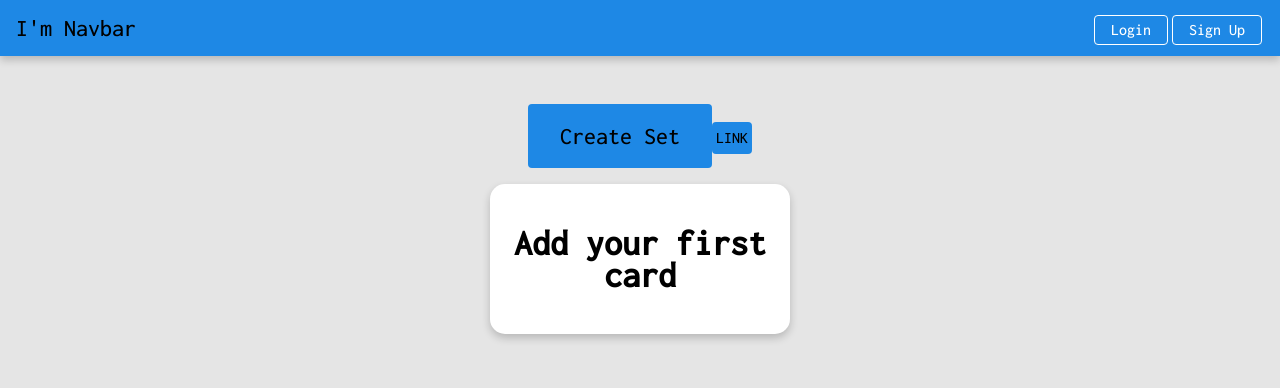
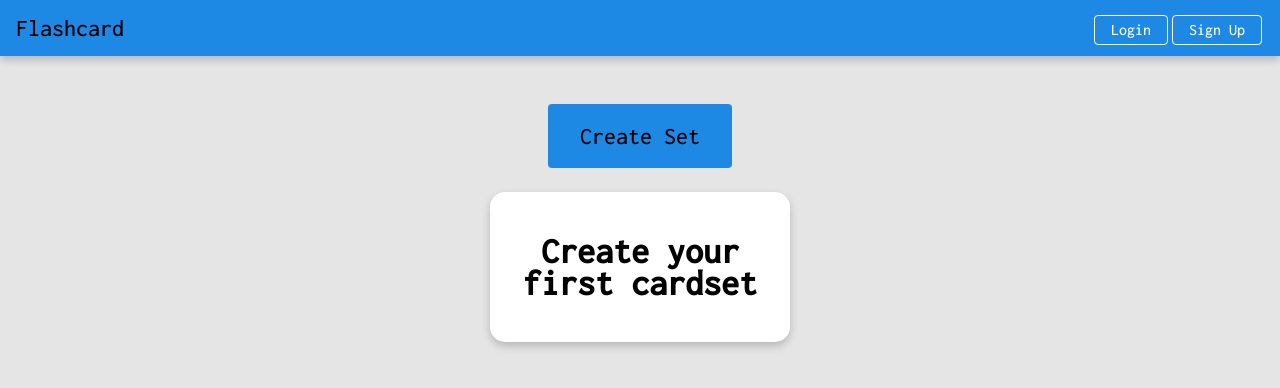
Before and after one commit to edisonslamp/flashcard, a React (Vite) app: page / in a window 1280 px wide. Shown: the top 388 px of the page. Built offline with nearby package versions, Linux system fonts and the light colour scheme; a web font is replaced by a local one.

Commit message:
add align starter card

```diff
--- a/src/app/providers/AppRouter/ui/AppRouter.tsx
+++ b/src/app/providers/AppRouter/ui/AppRouter.tsx
@@ -2,6 +2,7 @@ import { RouterProvider, createBrowserRouter } from "react-router-dom";
 import { AboutPage } from "src/pages/AboutPage";
 import { ErrorPage } from "src/pages/ErrorPage";
 import { MainPage } from "src/pages/MainPage";
+import { CardSetList } from "src/widgets";
 
 export const AppRouter = () => {
     const router = createBrowserRouter([
@@ -16,6 +17,11 @@ export const AppRouter = () => {
             element: <AboutPage />,
             errorElement: <ErrorPage />,
         },
+        {
+            path: "/mySet",
+            element: <CardSetList />,
+            errorElement: <ErrorPage />,
+        },
     ]);
 
     return <RouterProvider router={router} />;
--- a/src/entities/Flashcard/ui/Flashcard.module.scss
+++ b/src/entities/Flashcard/ui/Flashcard.module.scss
@@ -2,13 +2,21 @@
     display: flex;
     justify-content: center;
     align-items: center;
-    word-break: break-all;
     text-align: center;
     width: 18.75rem;
-    min-height: 9.375rem;
+    height: 9.375rem;
     background-color: white;
     box-shadow: 0 4px 8px rgba(0, 0, 0, 0.2);
     border-radius: 15px;
     margin: 1rem;
     padding: 1rem;
 }
+
+.FlashCard:hover {
+    transform: scale(1.03);
+    transition: 0.3s;
+}
+
+h2 {
+    word-wrap: break-word;
+}
--- a/src/entities/Flashcard/ui/Flashcard.tsx
+++ b/src/entities/Flashcard/ui/Flashcard.tsx
@@ -5,10 +5,13 @@ interface FlashCardProps {
     className?: string;
     term?: string;
     definition?: string;
+    onClick?: () => void;
 }
-export const FlashCard: FC<FlashCardProps> = ({ term }) => {
+export const FlashCard: FC<FlashCardProps> = (props) => {
+    const { term, onClick } = props;
+
     return (
-        <div className={cls.FlashCard}>
+        <div className={cls.FlashCard} onClick={onClick}>
             <h2 className="term">{term}</h2>
         </div>
     );
--- a/src/pages/MainPage/ui/MainPage.module.scss
+++ b/src/pages/MainPage/ui/MainPage.module.scss
@@ -7,3 +7,10 @@
     align-items: center;
     justify-content: center;
 }
+
+.cardSet {
+    display: flex;
+    align-items: center;
+    justify-content: center;
+    overflow-wrap: break-word;
+}
--- a/src/pages/MainPage/ui/MainPage.tsx
+++ b/src/pages/MainPage/ui/MainPage.tsx
@@ -1,23 +1,11 @@
-import { useEffect, useState } from "react";
-import { Link } from "react-router-dom";
-import { Card } from "src/entities/Flashcard";
+import { useState } from "react";
 import { CreateCard } from "src/features/CreateCard";
-import { getItem } from "src/shared/lib";
 import { Button, Modal, SizeButton } from "src/shared/ui";
-import { CardSet } from "src/widgets";
+import { CardSetList } from "src/widgets";
 import cls from "./MainPage.module.scss";
 
 export const MainPage = () => {
     const [isCardSetOpen, setIsCardSetOpen] = useState(false);
-    const [cards, setCards] = useState<Card[]>([]);
-
-    useEffect(() => {
-        const getAllCards = async () => {
-            const card = await getItem("flashcardStore", "all");
-            setCards([...card]);
-        };
-        getAllCards();
-    }, []);
 
     const handleClose = () => {
         setIsCardSetOpen((prev) => !prev);
@@ -37,11 +25,8 @@ export const MainPage = () => {
                     >
                         Create Set
                     </Button>
-                    <Link to={"/about"}>
-                        <Button>LINK</Button>
-                    </Link>
                 </div>
-                <CardSet cards={cards} />
+                <CardSetList fetchCards={handleClose} />
             </div>
         </div>
     );
--- a/src/widgets/CardSet/ui/CardSet.tsx
+++ /dev/null
@@ -1,27 +0,0 @@
-import { FC } from "react";
-import { Card, FlashCard } from "src/entities/Flashcard";
-import cls from "./CardSet.module.scss";
-
-interface CardSetProps {
-    cards: Card[];
-}
-
-export const CardSet: FC<CardSetProps> = ({ cards }) => {
-    return (
-        <div className={cls.CardSet}>
-            <ul>
-                {cards[0] ? (
-                    cards.map((item, index) => (
-                        <li key={index}>
-                            <FlashCard term={item.term} />
-                        </li>
-                    ))
-                ) : (
-                    <li>
-                        <FlashCard term={"Add your first card"} />
-                    </li>
-                )}
-            </ul>
-        </div>
-    );
-};
--- a/src/widgets/CardSet/ui/CardSet.module.scss
+++ b/src/widgets/CardSetList/ui/CardSetList.module.scss
@@ -1,8 +1,10 @@
-.cardSet {
+.cardSetList {
     padding: 0.5rem 1.5rem;
     display: flex;
     flex-flow: row wrap;
     justify-content: center;
+    align-items: center;
+    overflow-wrap: break-word;
 }
 
 ul {
--- /dev/null
+++ b/src/widgets/CardSetList/ui/CardSetList.tsx
@@ -0,0 +1,51 @@
+import { FC, useCallback, useEffect, useState } from "react";
+import { Link } from "react-router-dom";
+import { Card, FlashCard } from "src/entities/Flashcard";
+import { getItem } from "src/shared/lib";
+import cls from "./CardSetList.module.scss";
+
+interface CardSetListProps {
+    card?: Card[];
+    fetchCards: () => void;
+}
+
+export const CardSetList: FC<CardSetListProps> = ({ fetchCards }) => {
+    const [cards, setCards] = useState<Card[]>([]);
+
+    fetchCards = useCallback(async () => {
+        const card = await getItem("flashcardStore", "all");
+        setCards([...card]);
+    }, []);
+
+    useEffect(() => {
+        fetchCards();
+        console.log(cards);
+    }, [fetchCards]);
+
+    return (
+        <div className={cls.cardSetList}>
+            {cards[0] ? (
+                <ul>
+                    {cards.map((item, index) => (
+                        <li key={index}>
+                            <Link
+                                to={"/mySet"}
+                                style={{
+                                    textDecoration: "none",
+                                    color: "black",
+                                }}
+                            >
+                                <FlashCard
+                                    term={item.term}
+                                    onClick={fetchCards}
+                                />
+                            </Link>
+                        </li>
+                    ))}
+                </ul>
+            ) : (
+                <FlashCard term="Create your first cardset" />
+            )}
+        </div>
+    );
+};
--- a/src/widgets/Navbar/ui/Navbar.tsx
+++ b/src/widgets/Navbar/ui/Navbar.tsx
@@ -4,7 +4,7 @@ import cls from "./Navbar.module.scss";
 export const Navbar = () => {
     return (
         <div className={cls.Navbar}>
-            I'm Navbar
+            Flashcard
             <div>
                 <Button
                     type="submit"
--- a/src/widgets/index.ts
+++ b/src/widgets/index.ts
@@ -1,2 +1,2 @@
-export { CardSet } from "./CardSet/ui/CardSet";
+export { CardSetList } from "./CardSetList/ui/CardSetList";
 export { Navbar } from "./Navbar/ui/Navbar";
```
